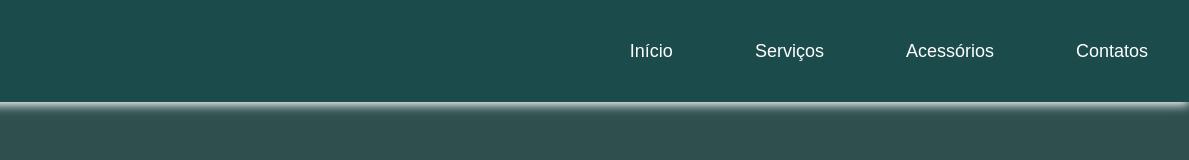
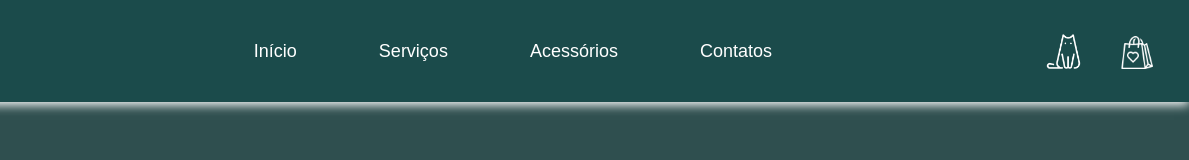
Before and after one commit to VitoriaCristine/PetLeVi, a plain HTML site: page template.html in a window 1280 px wide. Shown: the full height of the page, 91-1280 px from the left. Drawn offline with Linux system fonts and the light colour scheme.

Commit message:
atualização do template

```diff
--- a/golden.css
+++ b/golden.css
@@ -14,6 +14,12 @@
     --other-color: #228B22;
     --h1-font: 4rem;
     --p-font: 1rem;
+}
+
+html{
+    scroll-behavior: smooth;
+    scroll-padding-top: 6rem;
+    overflow-x: hidden;
 }
 
 body {
@@ -254,6 +260,12 @@ header {
         opacity: 1;
     }
 
+    .section-golden {
+        clip-path: circle(1500px at 90% -15%);
+        pointer-events: all;
+        transition: 0.5s 0.8s;
+    }
+
     .nav.active .hamburger {
         position: fixed;
         top: 26px;
--- a/template.css
+++ b/template.css
@@ -16,6 +16,12 @@
     --p-font: 1rem;
 }
 
+html{
+    scroll-behavior: smooth;
+    scroll-padding-top: 6rem;
+    overflow-x: hidden;
+}
+
 body {
     background-color: #2F4F4F;
     color: var(--text-color);
@@ -28,7 +34,7 @@ header {
 }
 
 .nav {
-    max-width: 1280px;
+    max-width: 1680px;
     height: 70px;
     margin-inline: auto;
     display: flex;
@@ -65,6 +71,32 @@ header {
     padding-right: 25px;
 }
 
+.cart-button {
+    background-color: #1b4b4b;
+    color: #fff;
+    padding: 35px 35px;
+    border: none;
+    cursor: pointer;
+
+    background-image: url(assets/icons_carrinho.png);
+    background-size: 35px 35px;
+    background-repeat: no-repeat;
+    background-position: center;
+}
+
+.user-button {
+    background-color: #1b4b4b;
+    color: #fff;
+    padding: 35px 35px;
+    border: none;
+    cursor: pointer;
+
+    background-image: url(assets/icons8-gato-64.png);
+    background-size: 35px 35px;
+    background-repeat: no-repeat;
+    background-position: center;
+}
+
 .hamburger {
     display: none;
     border: none;
@@ -88,6 +120,7 @@ header {
 }
 
 @media (max-width: 750px) {
+
     .hamburger {
         display: block;
         z-index: 1;
--- a/template.html
+++ b/template.html
@@ -17,7 +17,6 @@
             <div class="logo">
                 <a><img src="assets/LogoLeVi-White-removebg-preview (1).png" class="img">Pet Levi</a>
             </div>
-            <button class="hamburger"></button>
             <div class="nav-list">
                 <ul class="nav-list">
                     <li class="nav-item"><a href="#" class="nav-link">Início</a></li>
@@ -26,6 +25,11 @@
                     <li class="nav-item"><a href="#" class="nav-link">Contatos</a></li>
                 </ul>
             </div>
+            <div class="buttons">
+                <button class="user-button"></button>
+                <button class="cart-button"></button>
+            </div>
+            <button class="hamburger"></button>
         </nav>
     </header>
 </body>
```
Also changed, not shown: golden.html (+1 -1 lines), assets/icons8-cachorro-48.png (added), assets/icons8-gato-64.png (added), assets/icons_carrinho.png (added), assets/icons_user.png (added), carrinho.html (added).
